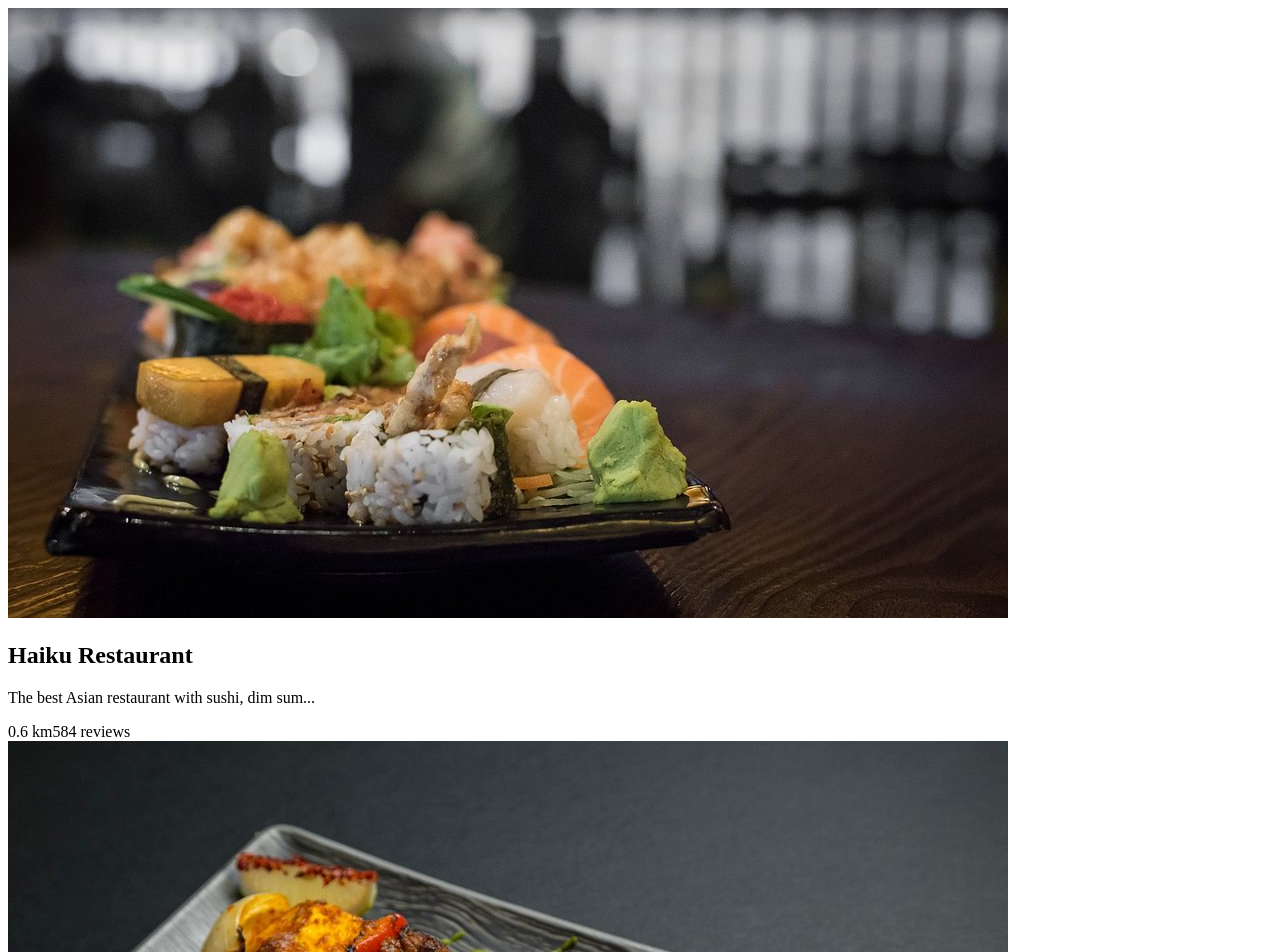
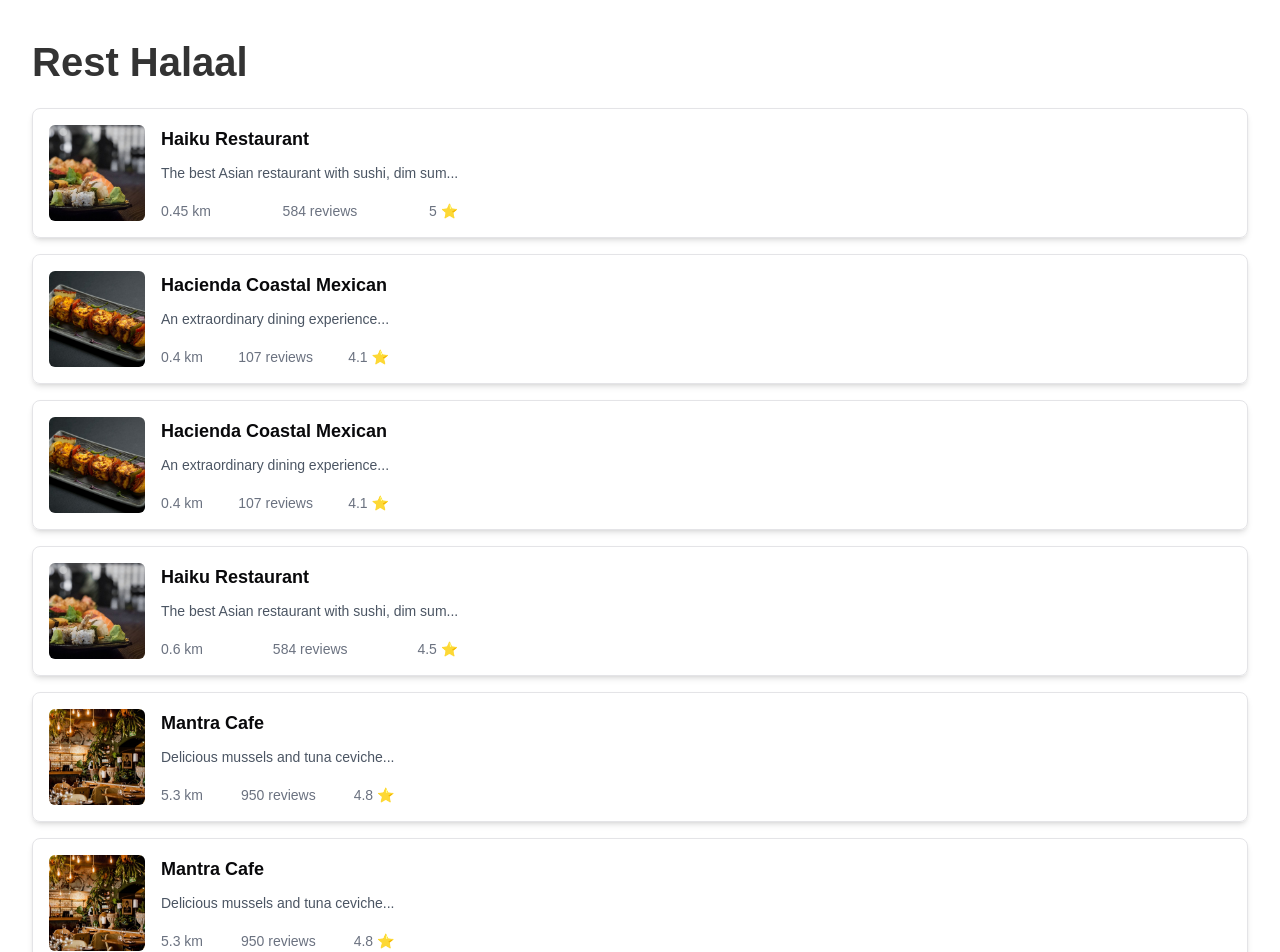
Before and after one commit to aneesomar/halalFood, a Next.js app: page / in a window 1280 px wide. Shown: the top 952 px of the page. Built offline with nearby package versions, Linux system fonts and the light colour scheme.

Commit message:
added sorting by distance and rating and a title template in global

```diff
--- a/src/app/globals.css
+++ b/src/app/globals.css
@@ -4,6 +4,13 @@
 
 body {
     font-family: Arial, Helvetica, sans-serif;
+}
+
+.title {
+    font-size: 2.5rem;
+    font-family: 'Arial', sans-serif;
+    font-weight: bold;
+    color: #333;
 }
 
 @layer utilities {
--- a/src/app/page.tsx
+++ b/src/app/page.tsx
@@ -1,4 +1,6 @@
 import Tile from '../components/Tile';
+import '../app/globals.css';
+
 
 export default function Home() {
     const restaurants = [
@@ -8,6 +10,7 @@ export default function Home() {
             distance: 0.6,
             reviews: 584,
             image: '/images/sushi.jpg',
+            rating: 4.5,
         },
         {
             name: 'Hacienda Coastal Mexican',
@@ -15,6 +18,7 @@ export default function Home() {
             distance: 0.4,
             reviews: 107,
             image: '/images/paneer-tikka.jpg',
+            rating: 4.1,
         },
         {
             name: 'Mantra Cafe',
@@ -22,11 +26,40 @@ export default function Home() {
             distance: 5.3,
             reviews: 950,
             image: '/images/the-magic-of-mantra.jpg',
+            rating: 4.8,
+        },
+        {
+            name: 'Haiku Restaurant',
+            description: 'The best Asian restaurant with sushi, dim sum...',
+            distance: 0.45,
+            reviews: 584,
+            image: '/images/sushi.jpg',
+            rating: 5,
+        },
+        {
+            name: 'Hacienda Coastal Mexican',
+            description: 'An extraordinary dining experience...',
+            distance: 0.4,
+            reviews: 107,
+            image: '/images/paneer-tikka.jpg',
+            rating: 4.1,
+        },
+        {
+            name: 'Mantra Cafe',
+            description: 'Delicious mussels and tuna ceviche...',
+            distance: 5.3,
+            reviews: 950,
+            image: '/images/the-magic-of-mantra.jpg',
+            rating: 4.8,
         },
     ];
+    //sort resturants by distance
+    const sortedRestaurants = restaurants.sort((a, b) => (b.rating / b.distance) - (a.rating / a.distance));
 
     return (
         <div className="p-8 space-y-4">
+            <h1 className='title'>Rest Halaal</h1>
+
             {restaurants.map((restaurant, index) => (
                 <Tile
                     key={index}
@@ -35,6 +68,7 @@ export default function Home() {
                     distance={restaurant.distance}
                     reviews={restaurant.reviews}
                     image={restaurant.image}
+                    rating={restaurant.rating}
                 />
             ))}
         </div>
--- a/src/components/Tile.js
+++ b/src/components/Tile.js
@@ -1,4 +1,4 @@
-export default function Tile({ name, description, distance, reviews, image }) {
+export default function Tile({ name, description, distance, reviews, image, rating }) {
     return (
         <div className="flex p-4 border rounded-lg shadow-md">
             {/* Image Section */}
@@ -17,6 +17,7 @@ export default function Tile({ name, description, distance, reviews, image }) {
                 <div className="mt-2 flex justify-between text-sm text-gray-500">
                     <span>{distance} km</span>
                     <span>{reviews} reviews</span>
+                    <span>{rating} ⭐️</span>
                 </div>
             </div>
         </div>
```
